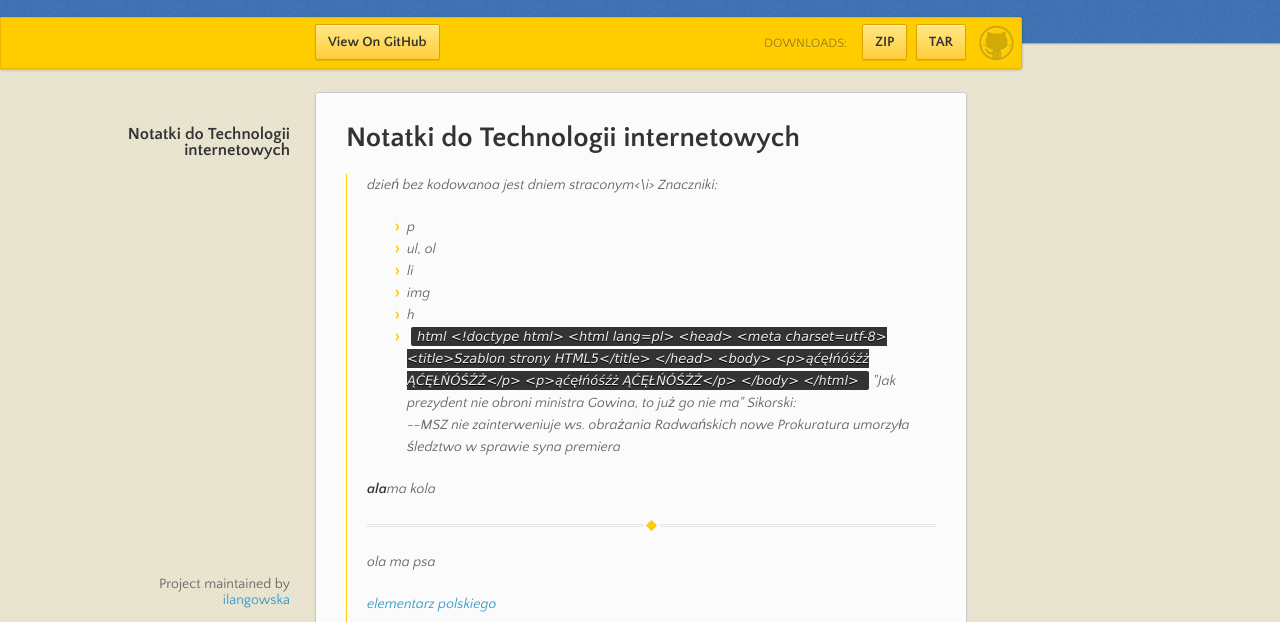
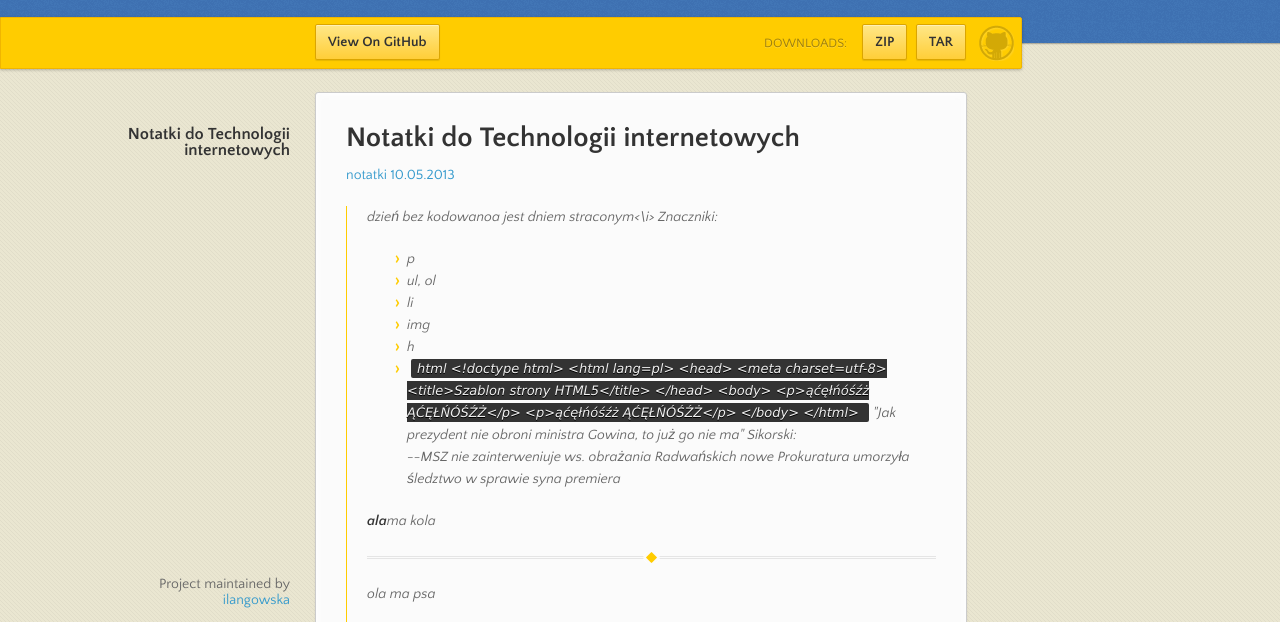
Before and after one commit to ilangowska/ti, a plain HTML site: page index.html in a window 1280 px wide. Shown: the part 98-720 px from the top of the page. Drawn offline with nearby package versions, Linux system fonts and the light colour scheme.

Commit message:
Update index.html

```diff
--- a/index.html
+++ b/index.html
@@ -41,7 +41,7 @@
       <section>
         <h1>
 <a name="notatki-do-technologii-internetowych" class="anchor" href="#notatki-do-technologii-internetowych"><span class="octicon octicon-link"></span></a>Notatki do Technologii internetowych</h1>
-
+<p><a href="https://github.com/ilangowska/ti/blob/master/10.05.13.md">notatki 10.05.2013</a></p>
 <p></p><blockquote>
 <p><i> dzień bez kodowanoa jest dniem straconym&lt;\i&gt;
 Znaczniki:</i></p>
```
